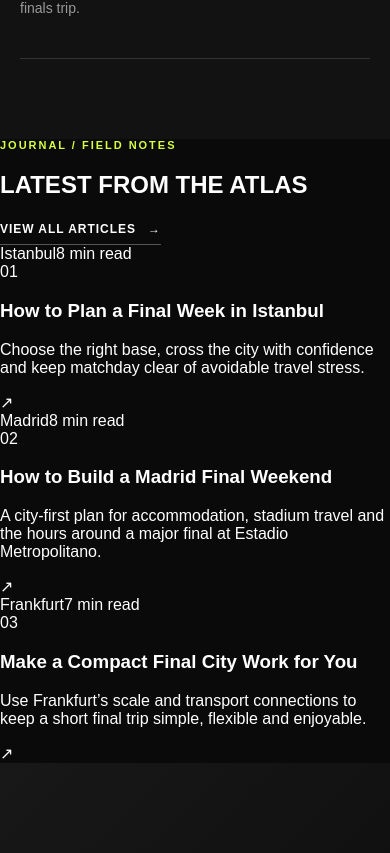
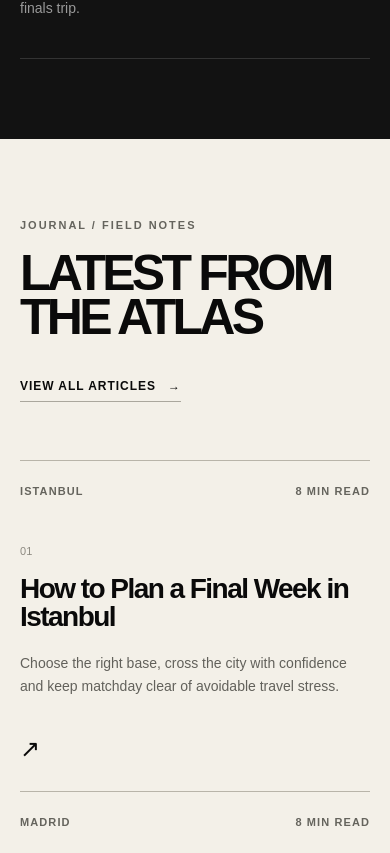
Before and after one commit to istanbulhighlights34-star/finalistanbul, a Next.js app: page / in a window 390 px wide. Shown: the part 4971-5824 px from the top of the page. Built offline with nearby package versions, Linux system fonts and the light colour scheme.

Commit message:
style: add responsive latest articles section

```diff
--- a/app/globals.css
+++ b/app/globals.css
@@ -465,6 +465,104 @@ a {
   font-size: 14px;
 }
 
+.latest-section {
+  padding: 110px 42px;
+  background: var(--paper);
+  color: var(--ink);
+}
+
+.latest-heading {
+  display: flex;
+  align-items: flex-end;
+  justify-content: space-between;
+  gap: 40px;
+  margin-bottom: 58px;
+}
+
+.latest-heading .kicker {
+  color: #65645d;
+}
+
+.latest-heading h2 {
+  max-width: 900px;
+  margin: 12px 0 0;
+  font-size: clamp(50px, 7vw, 106px);
+  line-height: 0.88;
+  letter-spacing: -0.075em;
+}
+
+.latest-heading .text-link {
+  flex: 0 0 auto;
+  border-color: #aaa79d;
+}
+
+.latest-grid {
+  display: grid;
+  grid-template-columns: repeat(3, 1fr);
+  border-top: 1px solid #b8b4a9;
+  border-bottom: 1px solid #b8b4a9;
+}
+
+.latest-card {
+  position: relative;
+  min-height: 430px;
+  display: flex;
+  flex-direction: column;
+  padding: 24px 32px 30px 0;
+  border-right: 1px solid #b8b4a9;
+}
+
+.latest-card + .latest-card {
+  padding-left: 32px;
+}
+
+.latest-card:last-child {
+  border-right: 0;
+}
+
+.latest-card-meta {
+  display: flex;
+  justify-content: space-between;
+  gap: 20px;
+  color: #65645d;
+  font-size: 11px;
+  font-weight: 700;
+  letter-spacing: 0.1em;
+  text-transform: uppercase;
+}
+
+.latest-card-number {
+  margin: 74px 0 18px;
+  color: #8d8a81;
+  font-size: 11px;
+}
+
+.latest-card h3 {
+  max-width: 380px;
+  margin: 0;
+  font-size: clamp(28px, 2.7vw, 42px);
+  line-height: 0.98;
+  letter-spacing: -0.055em;
+}
+
+.latest-card p {
+  max-width: 390px;
+  margin: 22px 0 38px;
+  color: #62615b;
+  font-size: 14px;
+  line-height: 1.6;
+}
+
+.latest-card-arrow {
+  margin-top: auto;
+  font-size: 24px;
+  transition: transform 160ms ease;
+}
+
+.latest-card:hover .latest-card-arrow {
+  transform: translate(5px, -5px);
+}
+
 .istanbul-section {
   position: relative;
   min-height: 700px;
@@ -588,8 +686,34 @@ footer p:last-child {
   }
 
   .events-section,
-  .guide-section {
+  .guide-section,
+  .latest-section {
     padding: 80px 20px;
+  }
+
+  .latest-heading {
+    align-items: flex-start;
+    flex-direction: column;
+  }
+
+  .latest-grid {
+    grid-template-columns: 1fr;
+  }
+
+  .latest-card,
+  .latest-card + .latest-card {
+    min-height: 330px;
+    padding: 24px 0 28px;
+    border-right: 0;
+    border-bottom: 1px solid #b8b4a9;
+  }
+
+  .latest-card:last-child {
+    border-bottom: 0;
+  }
+
+  .latest-card-number {
+    margin-top: 48px;
   }
 
   .event-grid {
```
